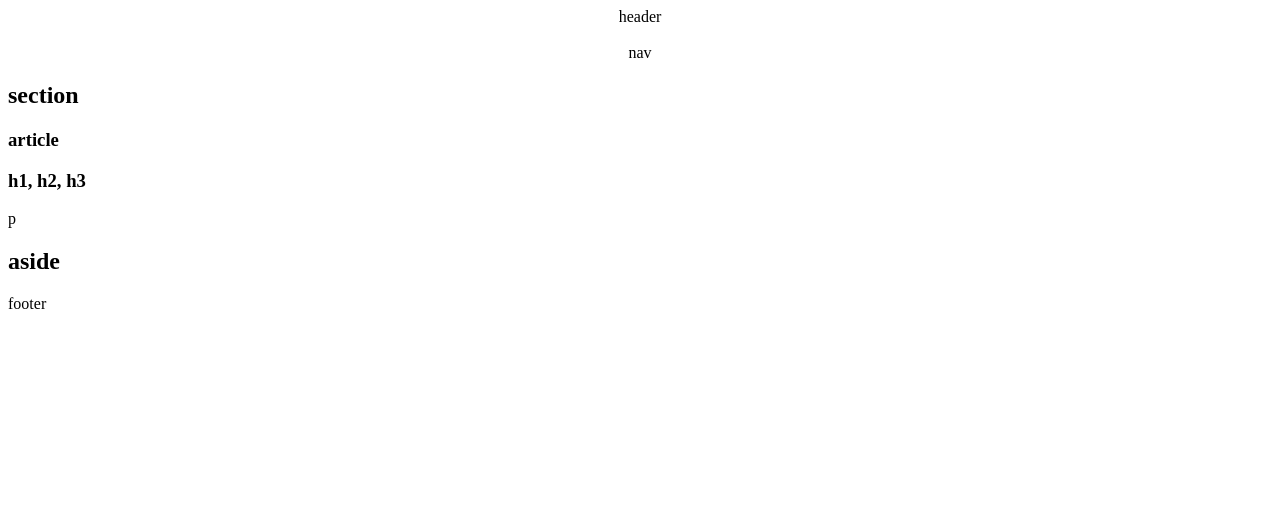
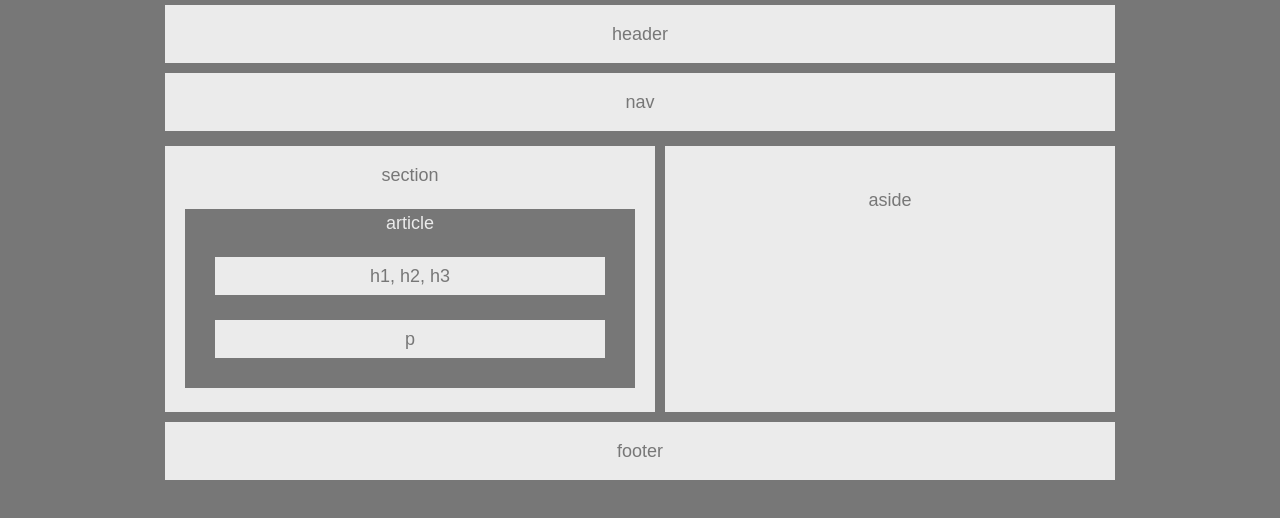
Before and after one commit to djgoldstone/HW-Wireframe, a plain HTML site: page index.html in a window 1280 px wide. Drawn offline with Linux system fonts and the light colour scheme.

Commit message:
Add reset.css. Add foundational styling. Adjust HTML structure.

```diff
--- a/index.html
+++ b/index.html
@@ -5,24 +5,38 @@
     <title>
             Easier Assignment - Building a Wireframe
     </title>
+    <link rel="stylesheet" href="reset.css">
+    <link href="style.css" rel="stylesheet">
 </head>
 <body>
-    <header style="text-align:center">header</header>
-</br>
-    <nav style="text-align:center">nav</nav>
-    <section>
-        <h1>section</h1>
+    <header>header</header>
+
+    <nav>nav</nav>
+
+
+    <section id="section">
+        section
+
         <article>
-            <h1>article</h1>
-            <h1>h1, h2, h3</h1>
-            <p>p</p>
+                article
+                <div id="header_style">
+                    <h2>h1, h2, h3</h2>
+                </div>
+                <div id="paragraph_style">
+                    <p>p</p>
+                </div>
         </article>
+
     </section>
+
     <aside>
-        <h1>aside</h1>
+        <header>aside</header>
     </aside>
+
     <footer>
         footer
     </footer>
+
 </body>
+
 </html>
--- /dev/null
+++ b/reset.css
@@ -0,0 +1,48 @@
+/* http://meyerweb.com/eric/tools/css/reset/
+   v2.0 | 20110126
+   License: none (public domain)
+*/
+
+html, body, div, span, applet, object, iframe,
+h1, h2, h3, h4, h5, h6, p, blockquote, pre,
+a, abbr, acronym, address, big, cite, code,
+del, dfn, em, img, ins, kbd, q, s, samp,
+small, strike, strong, sub, sup, tt, var,
+b, u, i, center,
+dl, dt, dd, ol, ul, li,
+fieldset, form, label, legend,
+table, caption, tbody, tfoot, thead, tr, th, td,
+article, aside, canvas, details, embed,
+figure, figcaption, footer, header, hgroup,
+menu, nav, output, ruby, section, summary,
+time, mark, audio, video {
+	margin: 0;
+	padding: 0;
+	border: 0;
+	font-size: 100%;
+	font: inherit;
+	vertical-align: baseline;
+}
+/* HTML5 display-role reset for older browsers */
+article, aside, details, figcaption, figure,
+footer, header, hgroup, menu, nav, section {
+	display: block;
+}
+body {
+	line-height: 1;
+}
+ol, ul {
+	list-style: none;
+}
+blockquote, q {
+	quotes: none;
+}
+blockquote:before, blockquote:after,
+q:before, q:after {
+	content: '';
+	content: none;
+}
+table {
+	border-collapse: collapse;
+	border-spacing: 0;
+}
--- a/style.css
+++ b/style.css
@@ -0,0 +1,51 @@
+body {
+    font-family: 'Arial', 'Helvetica Neue', Helvetica, sans-serif;
+    color: #777;
+    background: #777;
+    width: 960px;
+    font-size: 18px;
+    margin: 0 auto;
+}
+header,
+nav,
+section,
+aside,
+footer {
+    background: #ebebeb;
+    text-align: center;
+    padding: 20px;
+    margin: 5px;
+    margin-bottom: 10px;
+}
+section {
+    width: 450px;
+    height: 226px;
+    float: left;
+}
+article {
+    color: #ebebeb;
+    background: #777;
+    display: block;
+    margin-top: 25px;
+    padding: 5px;
+}
+aside {
+    float: left;
+    width: 410px;
+    height: 226px;
+}
+footer {
+    clear: both;
+}
+#header_style {
+    margin: 25px;
+    background: #ebebeb;
+    color:#777;
+    padding: 10px;
+}
+#paragraph_style {
+    margin: 25px;
+    background: #ebebeb;
+    color:#777;
+    padding: 10px;
+}
```
